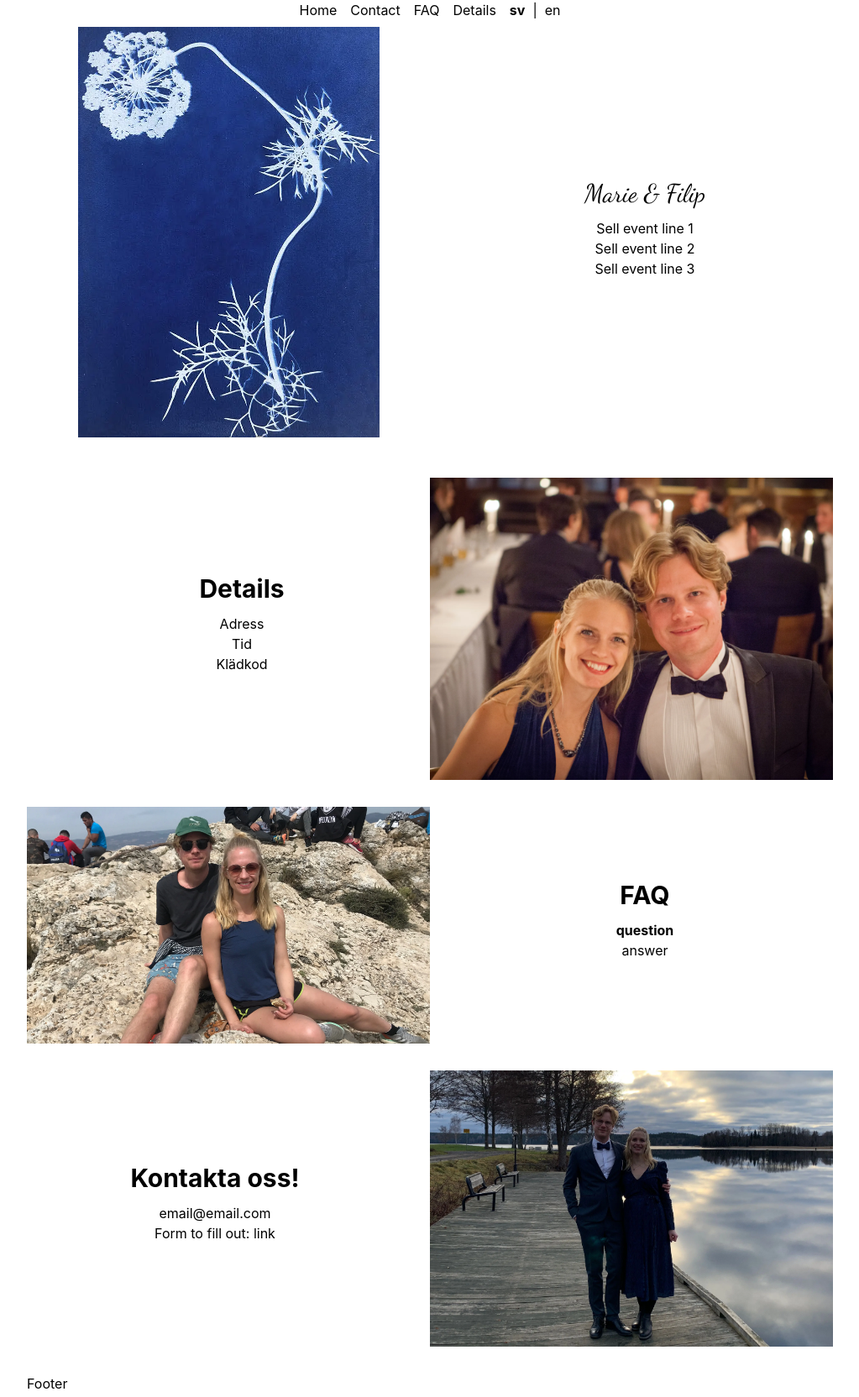
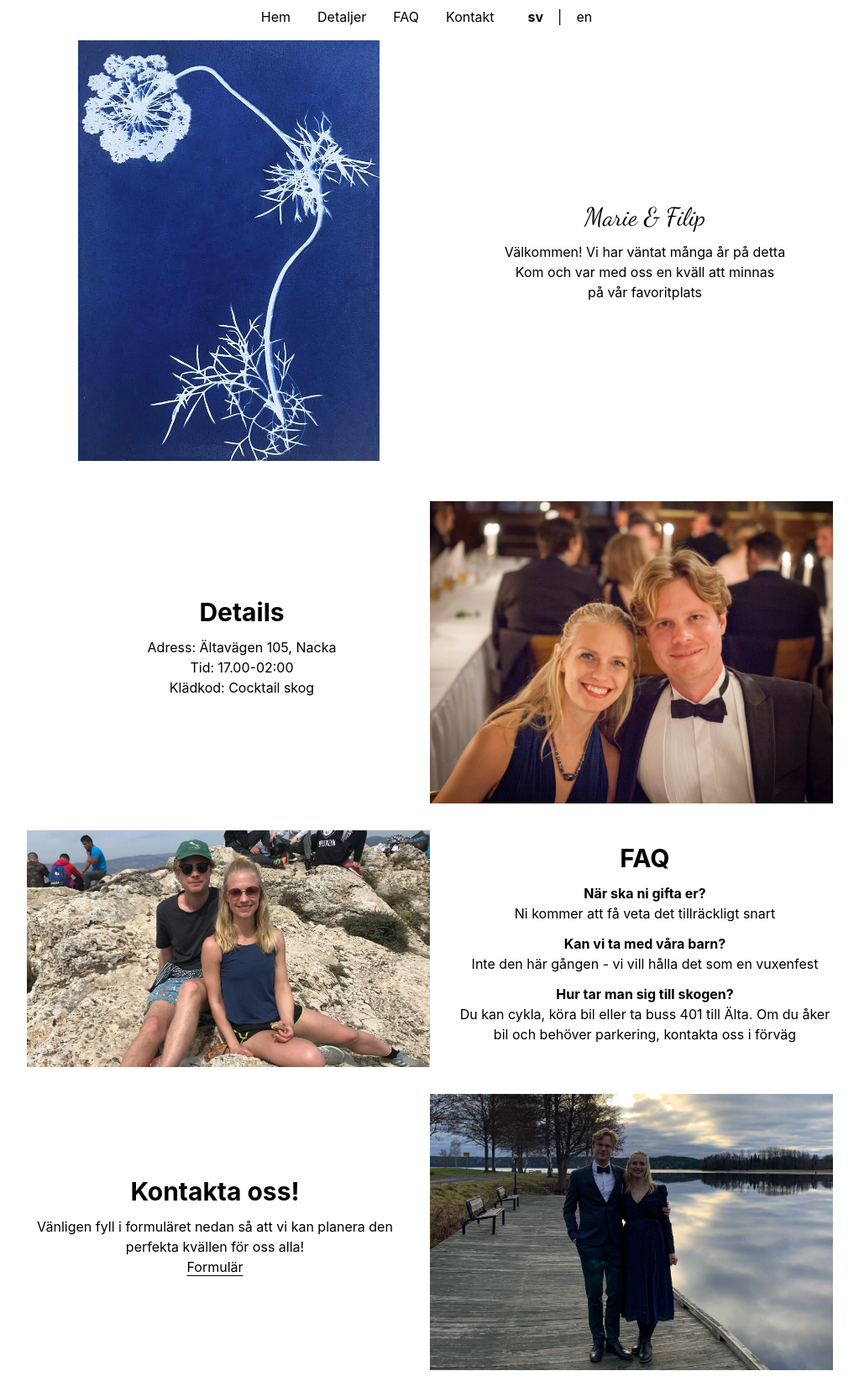
Before and after one commit to filiphi/stalkrantz-heart-hindemark, a Next.js app: page / in a window 1280 px wide. Shown: the whole page at 84% size, without its empty margins (128-1151 px from the left). Built offline with nearby package versions, Linux system fonts and the light colour scheme.

Commit message:
Swedish translations

```diff
--- a/pages/index.jsx
+++ b/pages/index.jsx
@@ -43,29 +43,29 @@ const Home = () => {
       <header className={`fixed top-0 w-full bg-white z-10 ${styles.header}`}>
         <div className="pb-2">
           <nav className="flex justify-center space-x-4">
-            <Link href="#landing" className="hover:underline">
+            <Link href="#landing" className="p-2 hover:underline">
               {t["header-nav-landing"]}
             </Link>{" "}
-            <Link href="#details" className="hover:underline">
+            <Link href="#details" className="p-2 hover:underline">
               {t["header-nav-details"]}
             </Link>{" "}
-            <Link href="#faq" className="hover:underline">
+            <Link href="#faq" className="p-2 hover:underline">
               {t["header-nav-faq"]}
             </Link>{" "}
-            <Link href="#contact" className="hover:underline">
+            <Link href="#contact" className="p-2 hover:underline">
               {t["header-nav-contact"]}
             </Link>
-            <div className="">
+            <div className="p-2">
               <Link
                 href="?lang=sv"
-                className={`${lang === "sv" ? "font-bold" : ""} hover:underline`}
+                className={`${lang === "sv" ? "font-bold" : ""} p-2 hover:underline`}
               >
                 {t["header-language-sv"]}
               </Link>
               &nbsp;&nbsp;|&nbsp;&nbsp;
               <Link
                 href="?lang=en"
-                className={`"mx-0 ${lang === "en" ? "font-bold" : ""} hover:underline`}
+                className={`"mx-0 ${lang === "en" ? "font-bold" : ""} p-2 hover:underline`}
               >
                 {t["header-language-en"]}
               </Link>
@@ -76,7 +76,7 @@ const Home = () => {
 
       <main className={`${styles.main}`}>
         <section id="landing" className="text-center mb-8">
-          <div className={"flex flex-col lg:flex-row items-center mt-5"}>
+          <div className={"flex flex-col lg:flex-row items-center mt-12"}>
             <div className={"flex lg:w-1/2 justify-center"}>
               <div className={"mb-4 mg:mb-0"}>
                 <Image src={flower} alt="Flower" height={500} />
@@ -152,16 +152,19 @@ const Home = () => {
             <div className="lg:w-1/2 lg:pr-8">
               <h2 className="text-3xl font-bold mb-3">{t["contact"]}</h2>
               <p className="mb-3">
-                {t["email"]}
+                {t["form"]}
                 <br />
-                {t["form"]}
+                <Link
+                  className="underline underline-offset-4"
+                  href="https://docs.google.com/forms/d/e/1FAIpQLScozWOhyAPU-4Tygoq__bw3hfLUN3auKPG4xZ19L8qTpKTi9w/viewform?usp=sf_link"
+                >
+                  {t["form_name"]}
+                </Link>
               </p>
             </div>
           </div>
         </section>
       </main>
-
-      <footer>{"Footer"}</footer>
     </div>
   );
 };
--- a/pages/translations.json
+++ b/pages/translations.json
@@ -7,22 +7,22 @@
     "header-language-sv": "sv",
     "header-language-en": "en",
     "title": "Marie & Filip",
-    "title-text-one": "Welcome to our celebration in the forest",
-    "title-text-two": "It will be magical",
-    "title-text-three": "sell line 3",
+    "title-text-one": "Welcome! We have waited many years for this",
+    "title-text-two": "Come join us for an evening to remember",
+    "title-text-three": "in our favorite location",
     "details": "Details",
+    "time": "Time: 17.00-02:00",
     "address": "Adress: Ältavägen 105, Nacka",
-    "time": "Time: 17.00",
     "dressCode": "Dress Code: Cocktail forest ",
     "faq-title": "FAQ",
     "faqs": [
       {
         "question": "When will you get married?",
-        "answer": "You will understand soon enough"
+        "answer": "You will know soon enough"
       },
       {
         "question": "Can we bring our kids?",
-        "answer": "Not this time, lets enjoy this evening"
+        "answer": "Not this time -we want to keep it as an adults-only celebration"
       },
       {
         "question": "How to get to the forest?",
@@ -30,33 +30,41 @@
       }
     ],
     "contact": "Contact!",
-    "email": "stalkrantz-hindemark@gmail.com",
-    "form": "Please send you allergies or dietary needs and favourite party song!"
+    "form": "Please fill out the form below so we can design the perfect evening for all of us!",
+    "form_name": "Form"
   },
   "sv": {
-    "header-nav-landing": "Home",
-    "header-nav-details": "Contact",
+    "header-nav-landing": "Hem",
+    "header-nav-details": "Detaljer",
     "header-nav-faq": "FAQ",
-    "header-nav-contact": "Details",
+    "header-nav-contact": "Kontakt",
     "header-language-sv": "sv",
     "header-language-en": "en",
     "title": "Marie & Filip",
-    "title-text-one": "Sell event line 1",
-    "title-text-two": "Sell event line 2",
-    "title-text-three": "Sell event line 3",
+    "title-text-one": "Välkommen! Vi har väntat många år på detta",
+    "title-text-two": "Kom och var med oss en kväll att minnas",
+    "title-text-three": "på vår favoritplats",
     "details": "Detaljer",
-    "address": "Adress",
-    "time": "Tid",
-    "dressCode": "Klädkod",
+    "time": "Tid: 17.00-02:00",
+    "address": "Adress: Ältavägen 105, Nacka",
+    "dressCode": "Klädkod: Cocktail skog",
     "faq-title": "FAQ",
     "faqs": [
       {
-        "question": "question",
-        "answer": "answer"
+        "question": "När ska ni gifta er?",
+        "answer": "Ni kommer att få veta det tillräckligt snart"
+      },
+      {
+        "question": "Kan vi ta med våra barn?",
+        "answer": "Inte den här gången - vi vill hålla det som en vuxenfest"
+      },
+      {
+        "question": "Hur tar man sig till skogen?",
+        "answer": "Du kan cykla, köra bil eller ta buss 401 till Älta. Om du åker bil och behöver parkering, kontakta oss i förväg"
       }
     ],
     "contact": "Kontakta oss!",
-    "email": "email@email.com",
-    "form": "Form to fill out: link"
+    "form": "Vänligen fyll i formuläret nedan så att vi kan planera den perfekta kvällen för oss alla!",
+    "form_name": "Formulär"
   }
 }
```
Also changed, not shown: 1 other file (tests, documents, lock files or other folders).
